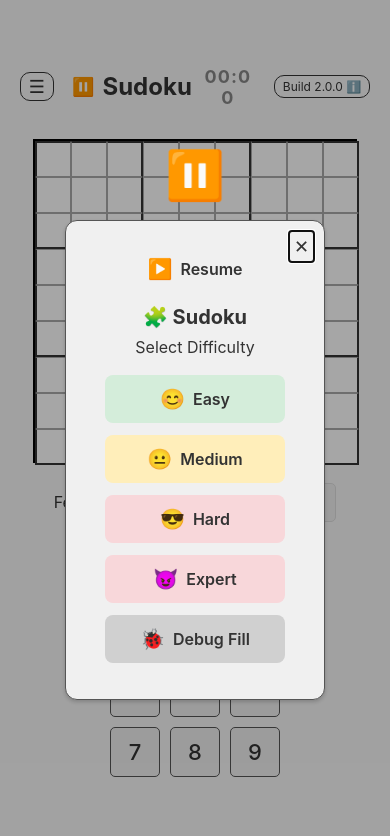
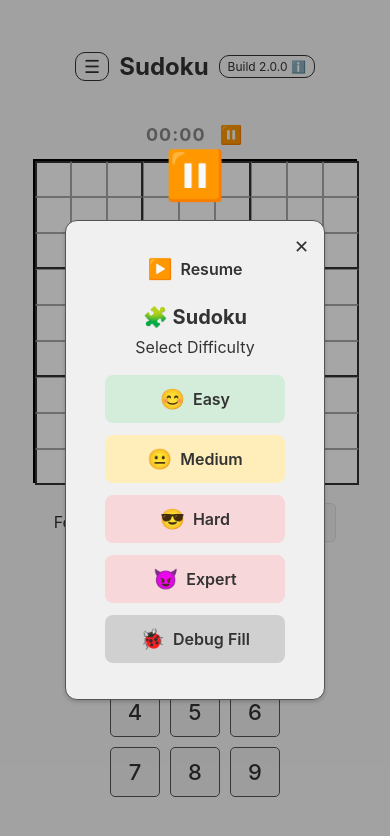
Before and after one commit to mjohnson139/expo-sudoku, a React Native app in the folder SudokuApp/: screen / in a window 390 px wide. Shown: the top 836 px of the page. Built offline with nearby package versions, Linux system fonts and the light colour scheme.

Commit message:
feat: Rearrange timer and pause button layout in GameScreen

```diff
--- a/SudokuApp/screens/GameScreen.js
+++ b/SudokuApp/screens/GameScreen.js
@@ -583,18 +583,8 @@ const GameScreen = () => {
           >
             <Text style={{ color: theme.colors.title, fontSize: 18 }}>☰</Text>
           </TouchableOpacity>
-          <TouchableOpacity
-            style={styles.pauseButton}
-            onPress={() => setShowMenu(true)}
-            accessibilityLabel="Pause Game"
-          >
-            <Text style={{ color: theme.colors.title, fontSize: 18 }}>⏸️</Text>
-          </TouchableOpacity>
           <View style={styles.headerTitleBox}>
             <Text style={[styles.title, { color: theme.colors.title }]}>Sudoku</Text>
-          </View>
-          <View style={styles.timerBox}>
-            <Text style={styles.timerText}>{formatTime(elapsedSeconds)}</Text>
           </View>
           <TouchableOpacity
             style={[styles.buildButton, { borderColor: theme.colors.title }]}
@@ -604,7 +594,17 @@ const GameScreen = () => {
           </TouchableOpacity>
         </View>
       </View>
-
+      {/* Timer row, now just above the board, with pause button */}
+      <View style={styles.timerRow}>
+        <Text style={styles.timerText}>{formatTime(elapsedSeconds)}</Text>
+        <TouchableOpacity
+          style={styles.pauseButton}
+          onPress={() => setShowMenu(true)}
+          accessibilityLabel="Pause Game"
+        >
+          <Text style={{ color: theme.colors.title, fontSize: 18 }}>⏸️</Text>
+        </TouchableOpacity>
+      </View>
       <View style={styles.gridContainer}>
         <Grid
           board={board}
@@ -890,24 +890,25 @@ const styles = StyleSheet.create({
     fontSize: 16,
     fontWeight: '600',
   },
-  timerBox: {
-    width: 64,
+  timerRow: {
+    width: '100%',
     alignItems: 'center',
     justifyContent: 'center',
-    marginLeft: 4,
-    marginRight: 4,
+    marginBottom: 8,
+    minHeight: 32,
+    flexDirection: 'row',
+    gap: 0,
   },
   timerText: {
     fontSize: 18,
     fontWeight: 'bold',
     color: '#888',
-    width: 56,
+    width: 64,
     textAlign: 'center',
     letterSpacing: 1,
+    marginRight: 8,
   },
   pauseButton: {
-    marginLeft: 4,
-    marginRight: 4,
     padding: 4,
   },
 });
```
